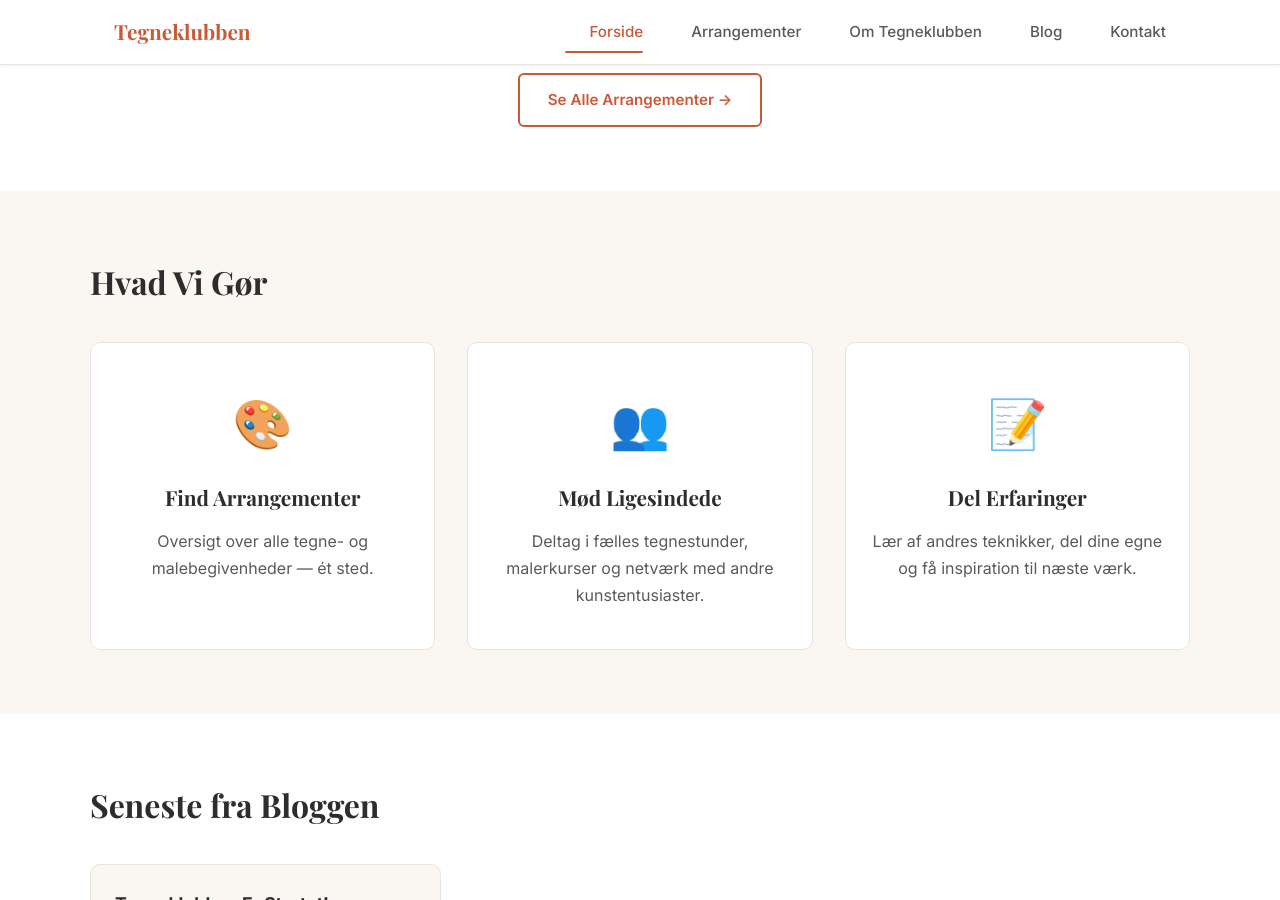
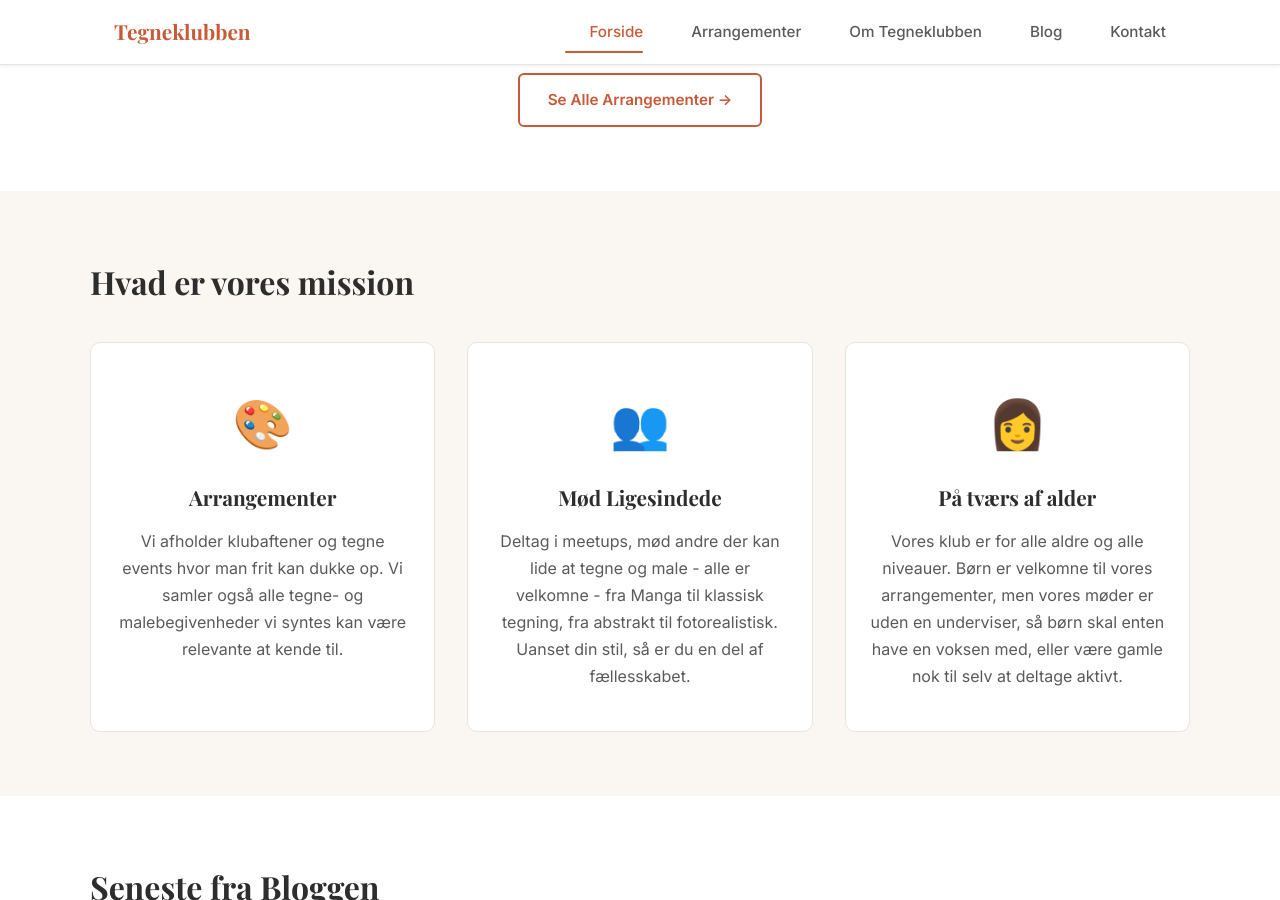
Before and after one commit to nallic/site-tegneklubben.dk, a Jekyll site: the page built from index.markdown, in a window 1280 px wide and 900 px high, scrolled down 687 px. Built offline with Jekyll 4.4.1, drawn with Linux system fonts in a browser that asks for light colours.

Commit message:
adjusted text

```diff
--- a/_posts/2026-06-19-tegneklubben-er-startet.markdown
+++ b/_posts/2026-06-19-tegneklubben-er-startet.markdown
@@ -18,7 +18,7 @@ Vi er glade for at kunne præsentere vores nye hjemmeside — der forhåbentlig
 ### Hvem er vi?
 
 Vi er en gruppe af tegne- og maleentusiaster, der fik ideen til at mødes og tegne sammen, efter vi havde været på et FOF kursus i illustrerede fortællinger.
-Vi syntes der manglede en noget organiseret hvor folk mødes med interessen i at tegne og fortælle historier.
+Vi syntes der manglede noget organiseret hvor folk mødes med interessen i at tegne og fortælle historier.
 
 Indtil videre er vi ikke så mange, men vi kan blive flere, hvis du vil være med ! - Vi starter med at mødes på biblioteker/cafeer og lign. Måske kan vi også
 engang få lov at låne mere faste lokaler.
--- a/index.markdown
+++ b/index.markdown
@@ -52,22 +52,22 @@ lang: da
 <!-- Hvad Vi Gør -->
 <section class="section mission">
   <div class="container">
-    <h2>Hvad Vi Gør</h2>
+    <h2>Hvad er vores mission</h2>
     <div class="mission-grid">
       <div class="mission-card">
         <div class="mission-icon">&#127912;</div>
-        <h3>Find Arrangementer</h3>
-        <p>Oversigt over alle tegne- og malebegivenheder — ét sted.</p>
+        <h3>Arrangementer</h3>
+        <p>Vi afholder klubaftener og tegne events hvor man frit kan dukke op. Vi samler også alle tegne- og malebegivenheder vi syntes kan være relevante at kende til.</p>
       </div>
       <div class="mission-card">
         <div class="mission-icon">&#128101;</div>
         <h3>Mød Ligesindede</h3>
-        <p>Deltag i fælles tegnestunder, malerkurser og netværk med andre kunstentusiaster.</p>
+        <p>Deltag i meetups, mød andre der kan lide at tegne og male - alle er velkomne - fra Manga til klassisk tegning, fra abstrakt til fotorealistisk. Uanset din stil, så er du en del af fællesskabet.</p>
       </div>
       <div class="mission-card">
-        <div class="mission-icon">&#128221;</div>
-        <h3>Del Erfaringer</h3>
-        <p>Lær af andres teknikker, del dine egne og få inspiration til næste værk.</p>
+        <div class="mission-icon">&#128105;</div>
+        <h3>På tværs af alder</h3>
+        <p>Vores klub er for alle aldre og alle niveauer. Børn er velkomne til vores arrangementer, men vores møder er uden en underviser, så børn skal enten have en voksen med, eller være gamle nok til selv at deltage aktivt.</p>
       </div>
     </div>
   </div>
```
Also changed, not shown: about.markdown (+7 -8 lines), arrangementer.markdown (+4 -3 lines), kontakt.markdown (+1 -7 lines).
